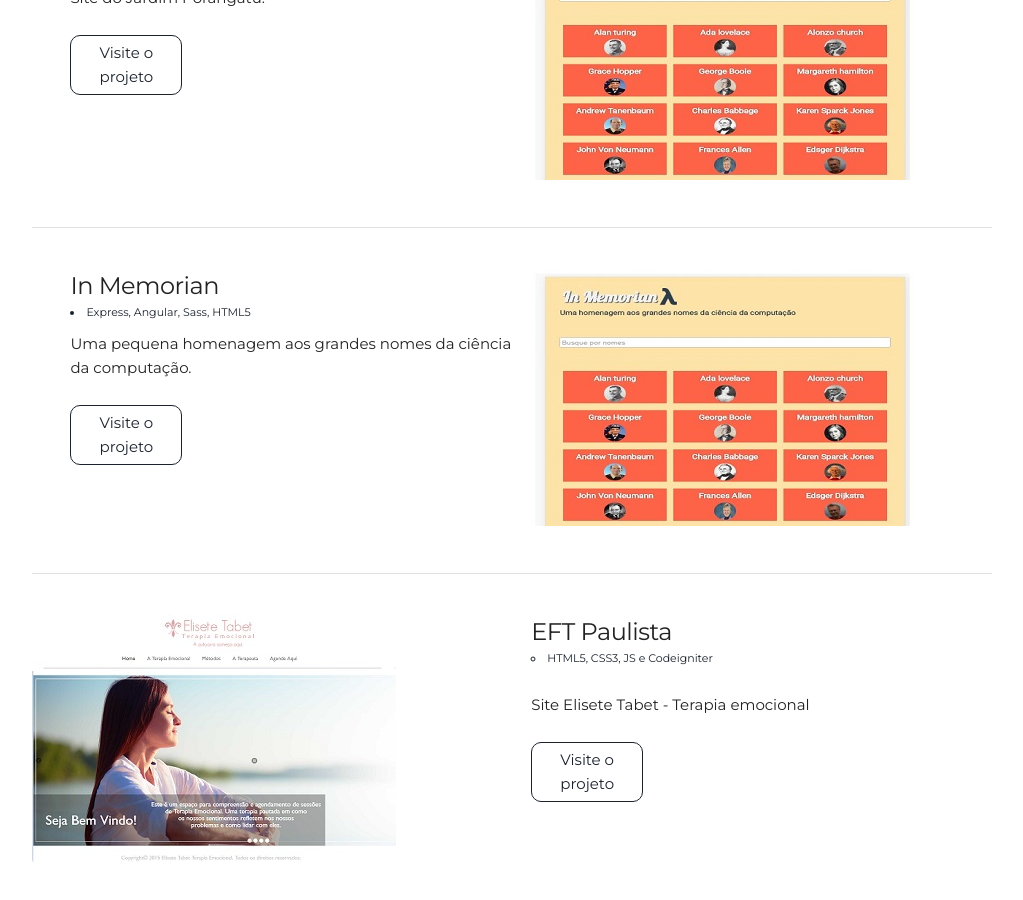
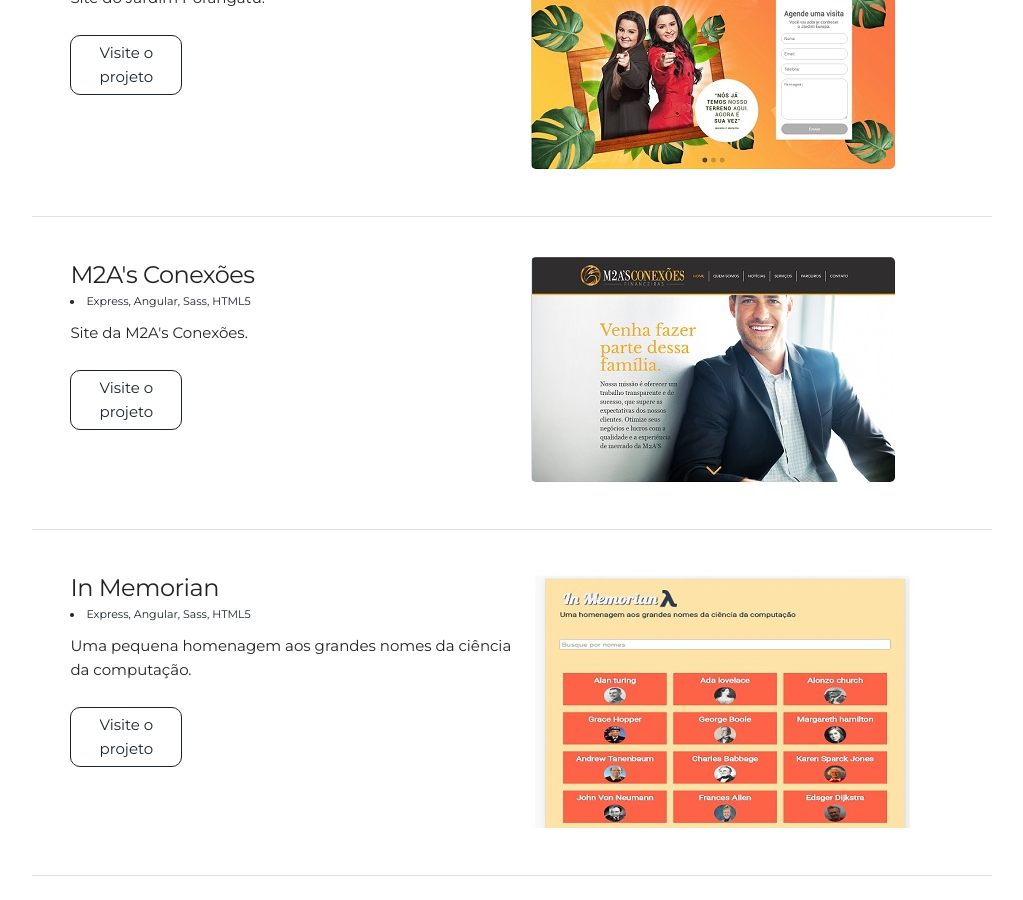
Before and after one commit to evertonl1ma/evertonl1ma.github.io, a Jekyll site: the page built from index.html, in a window 1280 px wide and 900 px high, scrolled down 2039 px. Shown: the whole window, without its empty margins (128-1151 px from the left). Built offline with Jekyll 4.4.1, drawn with Linux system fonts in a browser that asks for light colours.

Commit message:
Novo projeto adicionado

```diff
--- a/_includes/projects.html
+++ b/_includes/projects.html
@@ -35,15 +35,30 @@
 
   <hr>
 
+
   <div class="row user-projects">
     <div class="six columns images">
-      <img alt="mountains" src="{{ "/assets/img/in-memorian.jpg" | prepend: site.baseurl }}" />
+      <img alt="mountains" src="{{ "/assets/img/jardim-porangatu.jpg" | prepend: site.baseurl }}" />
     </div>
     <div class="six columns">
       <h5>Jardim Porangatu</h5>
       <li>Sass, HTML5, JS e PHP</li>
       <p>Site do Jardim Porangatu.</p>
       <a class="project-link" href="http://jardimeuropaporangatu.com.br/" target="_blank">Visite o projeto</a>
+    </div>
+  </div>
+
+  <hr>
+
+  <div class="row user-projects">
+    <div class="six columns images">
+      <img alt="mountains" src="{{ "/assets/img/m2as.jpg" | prepend: site.baseurl }}" />
+    </div>
+    <div class="six columns">
+      <h5>M2A's Conexões</h5>
+      <li>Express, Angular, Sass, HTML5</li>
+      <p>Site da M2A's Conexões.</p>
+      <a class="project-link" href="https://www.m2asconexoes.com/" target="_blank">Visite o projeto</a>
     </div>
   </div>
 
```
Also changed, not shown: assets/img/m2as.jpg (added).
